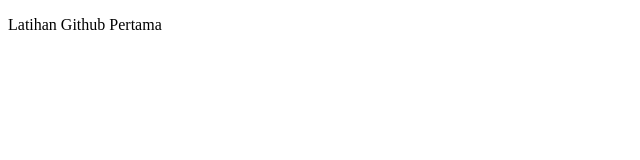
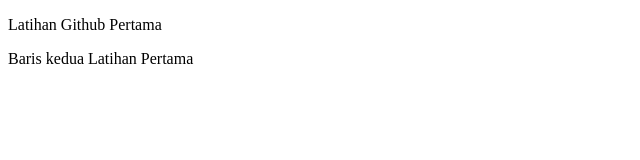
Before and after one commit to dwiguna81/Latihan-Github, a plain HTML site: page index.html in a window 1280 px wide. Shown: the whole page, without its empty margins (0-640 px from the left). Drawn offline with Linux system fonts and the light colour scheme.

Commit message:
Second Commit

```diff
--- a/index.html
+++ b/index.html
@@ -7,5 +7,6 @@
 </head>
 <body>
     <p>Latihan Github Pertama</p>
+    <p>Baris kedua Latihan Pertama</p>
 </body>
 </html>
```
